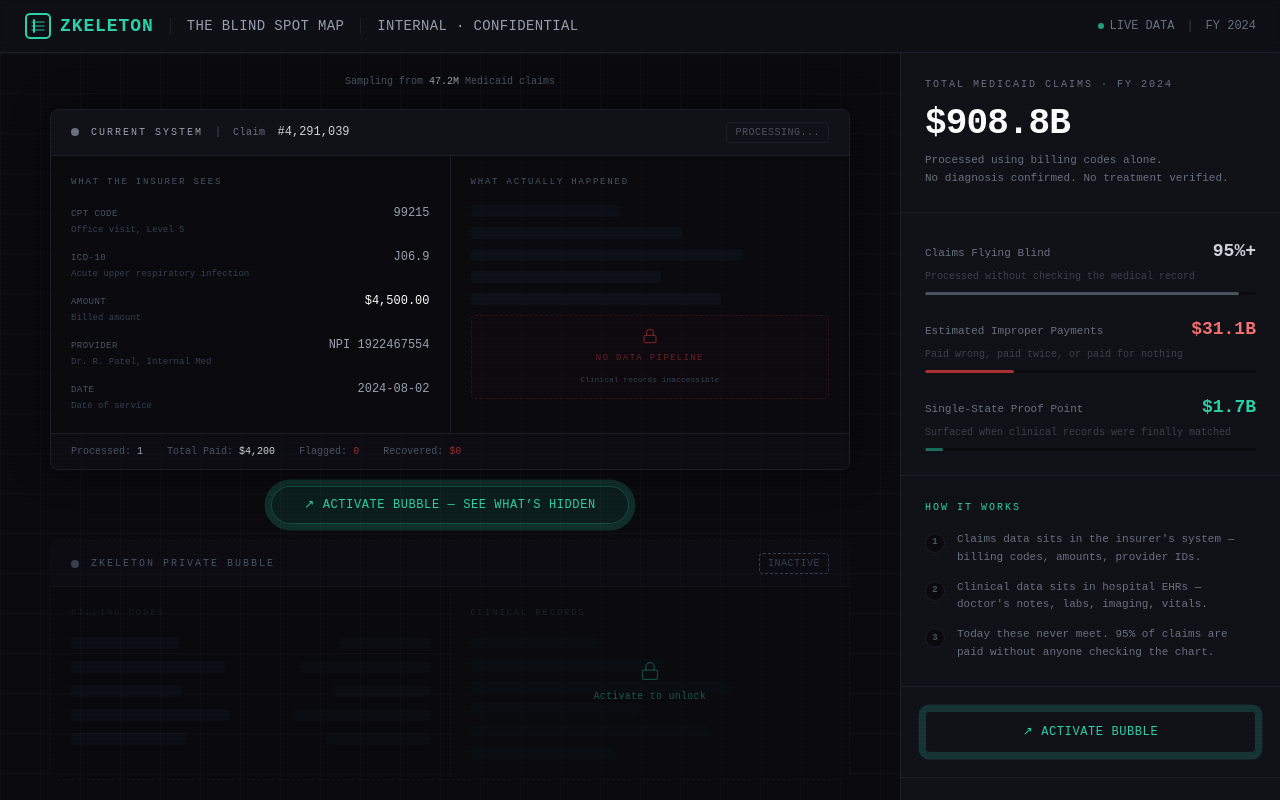
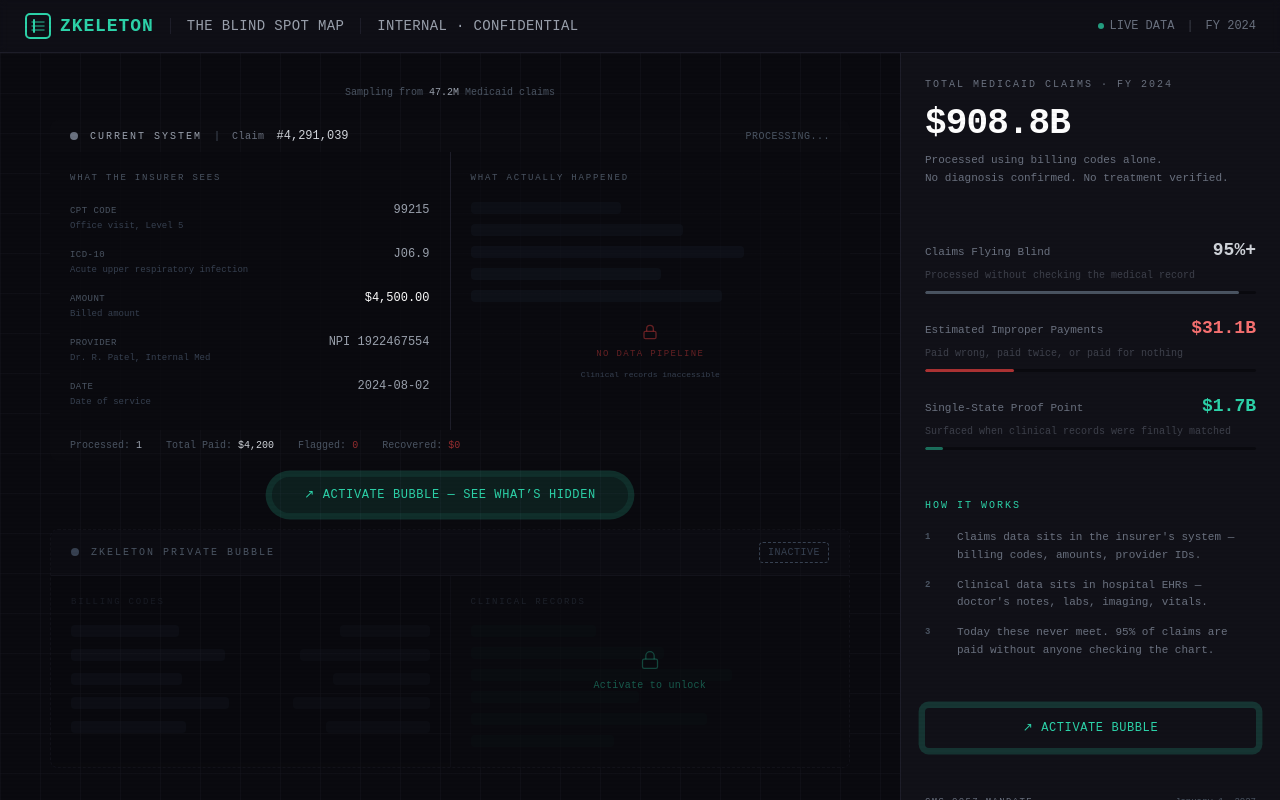
Before and after one commit to writtenonwater99/blind-spot-map, a Next.js app: page / in a window 1280 px wide. Built offline with nearby package versions, Linux system fonts and the light colour scheme.

Commit message:
v9: de-boxed UI — stripped borders/boxes except bubble card

```diff
--- a/src/components/DualLanes.tsx
+++ b/src/components/DualLanes.tsx
@@ -669,7 +669,7 @@ export default function DualLanes({ active, paused, activePartners, onActivate }
           Medicaid claims
         </span>
         {active && paused && (
-          <span className="text-yellow-500/70 tracking-wider uppercase font-medium text-[9px] px-2 py-0.5 rounded border border-yellow-500/20 bg-yellow-500/5 animate-fadeIn">
+          <span className="text-yellow-500/70 tracking-wider uppercase font-medium text-[9px] animate-fadeIn">
             Paused
           </span>
         )}
@@ -677,16 +677,12 @@ export default function DualLanes({ active, paused, activePartners, onActivate }
 
       {/* ============ TOP LANE: CURRENT SYSTEM ============ */}
       <div
-        className={`w-full max-w-[800px] rounded-lg border overflow-hidden transition-all duration-700 ${
+        className={`w-full max-w-[800px] rounded-lg overflow-hidden bg-zkeleton-panel/20 transition-all duration-700 ${
           transitioning ? "opacity-0 scale-[0.98]" : "opacity-100 scale-100"
-        } ${
-          topStamped
-            ? "border-gray-700/50 shadow-[0_0_30px_rgba(0,0,0,0.4)]"
-            : "border-zkeleton-border shadow-[0_0_40px_rgba(0,0,0,0.3)]"
         }`}
       >
-        {/* Lane header */}
-        <div className="px-5 py-3 border-b border-zkeleton-border bg-zkeleton-panel flex items-center justify-between">
+        {/* Lane label */}
+        <div className="px-5 py-2 flex items-center justify-between">
           <div className="flex items-center gap-3">
             <span className="w-2 h-2 rounded-full bg-gray-500" />
             <span className="text-[10px] text-gray-400 tracking-[0.2em] uppercase font-medium">
@@ -701,11 +697,11 @@ export default function DualLanes({ active, paused, activePartners, onActivate }
             </span>
           </div>
           {topStamped ? (
-            <span className="text-[10px] tracking-wider uppercase font-medium px-2 py-0.5 rounded border text-yellow-500/80 border-yellow-500/20 bg-yellow-500/5 animate-fadeIn">
+            <span className="text-[10px] tracking-wider uppercase font-medium text-yellow-500/80 animate-fadeIn">
               Paid — No Verification
             </span>
           ) : (
-            <span className="text-[10px] tracking-wider uppercase text-gray-600 font-medium px-2 py-0.5 rounded border border-zkeleton-border">
+            <span className="text-[10px] tracking-wider uppercase text-gray-600 font-medium">
               Processing...
             </span>
           )}
@@ -759,7 +755,7 @@ export default function DualLanes({ active, paused, activePartners, onActivate }
                   />
                 </div>
               ))}
-              <div className="mt-5 py-3 border border-dashed border-red-500/15 rounded bg-red-500/[0.02] flex flex-col items-center gap-2">
+              <div className="mt-5 py-3 flex flex-col items-center gap-2">
                 <svg
                   width="16"
                   height="16"
@@ -784,7 +780,7 @@ export default function DualLanes({ active, paused, activePartners, onActivate }
         </div>
 
         {/* Lane footer tally */}
-        <div className="px-5 py-2.5 border-t border-zkeleton-border bg-zkeleton-panel/50 flex items-center gap-6 text-[10px]">
+        <div className="px-5 py-2 flex items-center gap-6 text-[10px]">
           <span className="text-gray-600">
             Processed:{" "}
             <span className="text-gray-400 font-medium tabular-nums">
@@ -823,7 +819,7 @@ export default function DualLanes({ active, paused, activePartners, onActivate }
         <div className="w-full max-w-[800px] flex items-center justify-center -my-1">
           <button
             onClick={onActivate}
-            className="px-8 py-2.5 rounded-full font-medium text-xs tracking-wider uppercase transition-all duration-500 cursor-pointer bg-zkeleton-teal/10 text-zkeleton-teal border border-zkeleton-teal/25 hover:bg-zkeleton-teal/20 hover:shadow-[0_0_20px_rgba(45,212,170,0.15)] pulse-teal"
+            className="px-8 py-2.5 rounded-full font-medium text-xs tracking-wider uppercase transition-all duration-500 cursor-pointer bg-zkeleton-teal/10 text-zkeleton-teal hover:bg-zkeleton-teal/20 pulse-teal"
           >
             {"\u2197 Activate Bubble — See What\u2019s Hidden"}
           </button>
@@ -840,7 +836,7 @@ export default function DualLanes({ active, paused, activePartners, onActivate }
             {PARTNERS.filter((p) => activePartners.has(p.key)).map((p) => (
               <div
                 key={p.key}
-                className="w-7 h-7 rounded-full bg-zkeleton-panel border border-zkeleton-teal/30 flex items-center justify-center shadow-[0_0_8px_rgba(45,212,170,0.15)]"
+                className="w-7 h-7 rounded-full bg-zkeleton-teal/10 flex items-center justify-center"
                 title={p.name}
               >
                 <span className="text-zkeleton-teal">{PARTNER_ICONS[p.key]}</span>
@@ -991,7 +987,7 @@ export default function DualLanes({ active, paused, activePartners, onActivate }
                 </div>
 
                 {/* Billing verdict */}
-                <div className="mt-5 pt-3 border-t border-zkeleton-border">
+                <div className="mt-5 pt-3">
                   <span
                     className={`text-[10px] font-medium tracking-wide uppercase transition-colors duration-500 ${
                       showVerdict && isImproper
@@ -1099,7 +1095,7 @@ export default function DualLanes({ active, paused, activePartners, onActivate }
                       const myOffset = offset;
                       offset += lines.length;
                       return (
-                        <div key={partner.key} className="mt-3 pt-2.5 border-t border-zkeleton-teal/15">
+                        <div key={partner.key} className="mt-3 pt-2.5">
                           <div className="flex items-center gap-1.5 mb-2">
                             <span className="w-1.5 h-1.5 rounded-full bg-zkeleton-teal animate-pulse" />
                             <span className="text-[8px] tracking-[0.2em] uppercase text-zkeleton-teal/70 font-medium">
@@ -1138,9 +1134,7 @@ export default function DualLanes({ active, paused, activePartners, onActivate }
 
                   {showVerdict && (
                     <div
-                      className={`mt-4 pt-2.5 border-t animate-fadeIn ${
-                        isImproper ? "border-red-500/20" : "border-green-500/20"
-                      }`}
+                      className="mt-4 pt-2.5 animate-fadeIn"
                     >
                       <div
                         className={`flex items-center gap-2 ${
--- a/src/components/StatsPanel.tsx
+++ b/src/components/StatsPanel.tsx
@@ -120,7 +120,7 @@ export default function StatsPanel({
   return (
     <aside className="w-[380px] border-l border-zkeleton-border bg-zkeleton-panel flex flex-col overflow-y-auto">
       {/* Hero stat */}
-      <div className="p-6 border-b border-zkeleton-border">
+      <div className="p-6 ">
         <h2 className="text-[10px] text-zkeleton-muted tracking-[0.2em] uppercase mb-3">
           Total Medicaid Claims · FY 2024
         </h2>
@@ -135,7 +135,7 @@ export default function StatsPanel({
       </div>
 
       {/* Metrics */}
-      <div className="p-6 border-b border-zkeleton-border space-y-5">
+      <div className="p-6  space-y-5">
         <Metric
           label="Claims Flying Blind"
           value={`${(BLIND_RATE * 100).toFixed(0)}%+`}
@@ -163,7 +163,7 @@ export default function StatsPanel({
       </div>
 
       {/* How it works / What's happening */}
-      <div className="p-6 border-b border-zkeleton-border">
+      <div className="p-6 ">
         {active ? (
           <>
             <h3 className="text-[10px] text-green-400 tracking-[0.2em] uppercase mb-3">
@@ -202,11 +202,11 @@ export default function StatsPanel({
       </div>
 
       {/* Activate / Pause / Deactivate */}
-      <div className="p-6 border-b border-zkeleton-border">
+      <div className="p-6 ">
         {!active ? (
           <button
             onClick={onActivate}
-            className="w-full py-3 rounded font-medium text-xs tracking-wider uppercase transition-all duration-500 cursor-pointer bg-zkeleton-teal/8 text-zkeleton-teal border border-zkeleton-teal/20 hover:bg-zkeleton-teal/15 pulse-teal"
+            className="w-full py-3 rounded font-medium text-xs tracking-wider uppercase transition-all duration-500 cursor-pointer bg-zkeleton-teal/8 text-zkeleton-teal hover:bg-zkeleton-teal/15 pulse-teal"
           >
             {"\u2197 Activate Bubble"}
           </button>
@@ -216,8 +216,8 @@ export default function StatsPanel({
               onClick={onTogglePause}
               className={`w-full py-3 rounded font-medium text-xs tracking-wider uppercase transition-all duration-500 cursor-pointer ${
                 paused
-                  ? "bg-yellow-500/8 text-yellow-500 border border-yellow-500/20 hover:bg-yellow-500/15"
-                  : "bg-green-500/10 text-green-400 border border-green-500/25 hover:bg-green-500/15"
+                  ? "bg-yellow-500/8 text-yellow-500 hover:bg-yellow-500/15"
+                  : "bg-green-500/10 text-green-400 hover:bg-green-500/15"
               }`}
             >
               {paused ? (
@@ -244,7 +244,7 @@ export default function StatsPanel({
 
       {/* ============ PARTNER ECOSYSTEM GRID ============ */}
       {active && (
-        <div className="p-6 border-b border-zkeleton-border animate-fadeIn">
+        <div className="p-6  animate-fadeIn">
           <h3 className="text-[10px] text-zkeleton-teal tracking-[0.2em] uppercase mb-1">
             Bubble Ecosystem
           </h3>
@@ -261,8 +261,8 @@ export default function StatsPanel({
                   onClick={() => onTogglePartner(p.key)}
                   className={`flex flex-col items-center gap-2 py-3 px-2 rounded-lg text-center transition-all duration-300 cursor-pointer ${
                     isActive
-                      ? "bg-zkeleton-teal/10 border border-zkeleton-teal/30 shadow-[0_0_12px_rgba(45,212,170,0.08)]"
-                      : "bg-white/[0.01] border border-dashed border-gray-700/60 hover:border-gray-500 hover:bg-white/[0.02]"
+                      ? "bg-zkeleton-teal/8"
+                      : "bg-white/[0.02] hover:bg-white/[0.04]"
                   }`}
                 >
                   <span
@@ -297,7 +297,7 @@ export default function StatsPanel({
 
       {/* ============ VALUE EXCHANGE ============ */}
       {active && hasPartners && (
-        <div className="p-6 border-b border-zkeleton-border animate-fadeIn">
+        <div className="p-6  animate-fadeIn">
           <h3 className="text-[10px] text-zkeleton-teal tracking-[0.2em] uppercase mb-4">
             Value Exchange
           </h3>
@@ -342,7 +342,7 @@ export default function StatsPanel({
             </div>
           </div>
 
-          <div className="rounded border border-zkeleton-teal/15 bg-zkeleton-teal/[0.03] px-3 py-2.5">
+          <div className="mt-2 pt-3">
             <p className="text-[10px] text-gray-400 leading-relaxed">
               No data leaves the bubble. No data is sold.
             </p>
@@ -355,7 +355,7 @@ export default function StatsPanel({
 
       {/* ============ CMS-0057 COUNTDOWN ============ */}
       <div className="p-6 mt-auto">
-        <div className="rounded border border-zkeleton-border bg-zkeleton-dark/60 p-4">
+        <div>
           <div className="flex items-baseline justify-between mb-1">
             <span className="text-[9px] tracking-[0.15em] uppercase text-gray-500 font-medium">
               CMS-0057 Mandate
@@ -431,9 +431,9 @@ function Step({
 }) {
   return (
     <div className="flex gap-3">
-      <div className="w-5 h-5 rounded-full flex items-center justify-center text-[9px] font-bold shrink-0 mt-0.5 bg-zkeleton-dark text-gray-600 border border-zkeleton-border">
+      <span className="text-[9px] font-bold shrink-0 mt-0.5 text-gray-600 w-5">
         {n}
-      </div>
+      </span>
       <p className="text-[11px] leading-relaxed text-gray-500">
         {text}
       </p>
```
